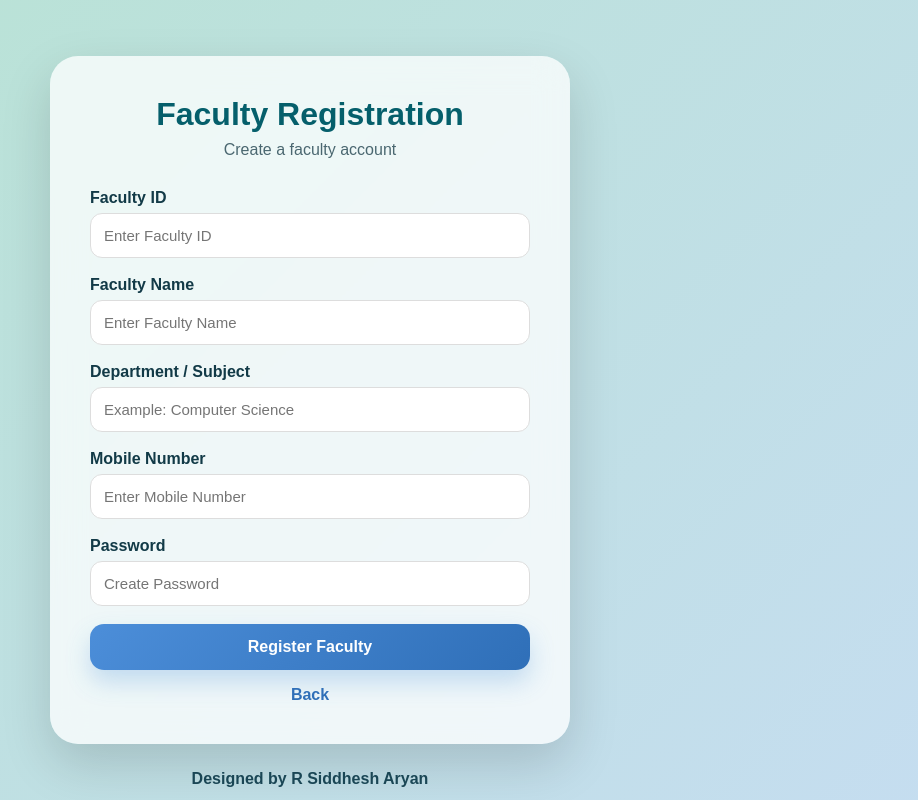
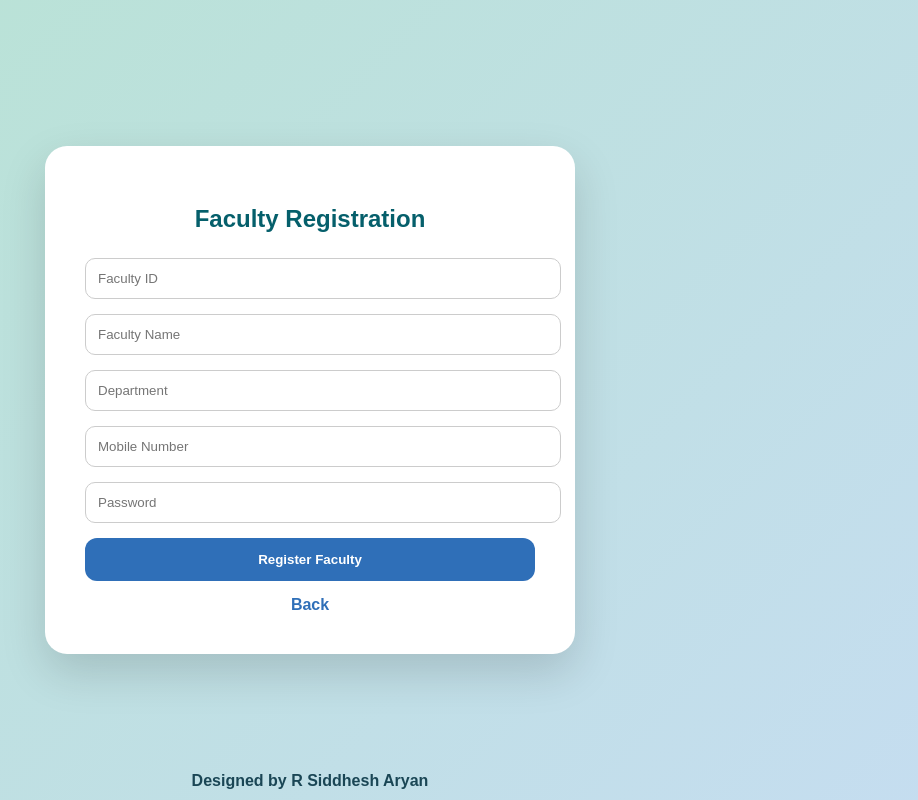
Before and after one commit to SiddheshAryan/safety-track, a website: page public/register-faculty.html in a window 1280 px wide. Shown: the whole page, without its empty margins (330-1248 px from the left). Drawn offline with Linux system fonts and the light colour scheme.

Commit message:
Update register-faculty.html

```diff
--- a/public/register-faculty.html
+++ b/public/register-faculty.html
@@ -2,104 +2,73 @@
 <html lang="en">
 <head>
 <meta charset="UTF-8">
+<title>Faculty Registration</title>
 <meta name="viewport" content="width=device-width, initial-scale=1.0">
-<title>Faculty Registration</title>
 
 <style>
-
-*{
-box-sizing:border-box;
-}
 
 body{
 margin:0;
 font-family:Arial, Helvetica, sans-serif;
-min-height:100vh;
+background:linear-gradient(135deg,#b8e3d3,#c5ddf0);
 display:flex;
 justify-content:center;
 align-items:center;
-background:linear-gradient(135deg,#b8e3d3,#c5ddf0);
-padding:20px;
+min-height:100vh;
 }
 
-.container{
-width:100%;
-max-width:520px;
-background:rgba(255,255,255,0.75);
-backdrop-filter:blur(16px);
-border-radius:28px;
+.card{
+background:white;
 padding:40px;
-box-shadow:0 20px 50px rgba(0,0,0,0.15);
+border-radius:22px;
+box-shadow:0 18px 45px rgba(0,0,0,0.15);
+width:450px;
 }
 
-.title{
+h2{
 text-align:center;
-font-size:32px;
-font-weight:800;
 color:#055f6b;
-margin-bottom:8px;
-}
-
-.subtitle{
-text-align:center;
-color:#4a6770;
-margin-bottom:30px;
-}
-
-label{
-font-weight:700;
-display:block;
-margin-bottom:6px;
-color:#123a47;
+margin-bottom:25px;
 }
 
 input{
 width:100%;
-padding:13px;
-margin-bottom:18px;
-border-radius:12px;
-border:1px solid #ddd;
-font-size:15px;
-outline:none;
-}
-
-input:focus{
-border-color:#4c8ed9;
-box-shadow:0 0 0 4px rgba(76,142,217,0.15);
+padding:12px;
+margin-bottom:15px;
+border-radius:10px;
+border:1px solid #ccc;
 }
 
 button{
 width:100%;
 padding:14px;
 border:none;
-border-radius:14px;
-font-weight:700;
-background:linear-gradient(135deg,#4c8ed9,#2f6fb8);
+border-radius:12px;
+background:#2f6fb8;
 color:white;
+font-weight:bold;
 cursor:pointer;
-font-size:16px;
-box-shadow:0 12px 24px rgba(76,142,217,0.28);
 }
 
 button:hover{
-transform:translateY(-2px);
+background:#1e4e86;
 }
 
 .back{
 display:block;
 text-align:center;
-margin-top:16px;
+margin-top:15px;
+color:#2f6fb8;
 text-decoration:none;
-color:#2f6fb8;
-font-weight:700;
+font-weight:bold;
 }
 
 .footer{
 position:fixed;
-bottom:12px;
+bottom:10px;
 width:100%;
 text-align:center;
-font-weight:700;
+font-weight:bold;
 color:#1a4655;
 }
 
@@ -108,68 +77,31 @@ color:#1a4655;
 
 <body>
 
-<div class="container">
+<div class="card">
 
-<div class="title">Faculty Registration</div>
-<div class="subtitle">Create a faculty account</div>
+<h2>Faculty Registration</h2>
 
 <form action="/register-faculty" method="POST">
 
-<label>Faculty ID</label>
-<input
-type="text"
-name="faculty_id"
-placeholder="Enter Faculty ID"
-required
->
+<input name="faculty_id" placeholder="Faculty ID" required>
 
-<label>Faculty Name</label>
-<input
-type="text"
-name="name"
-placeholder="Enter Faculty Name"
-required
->
+<input name="name" placeholder="Faculty Name" required>
 
-<label>Department / Subject</label>
-<input
-type="text"
-name="department"
-placeholder="Example: Computer Science"
-required
->
+<input name="department" placeholder="Department">
 
-<label>Mobile Number</label>
-<input
-type="text"
-name="mobile"
-placeholder="Enter Mobile Number"
-required
->
+<input name="mobile" placeholder="Mobile Number">
 
-<label>Password</label>
-<input
-type="password"
-name="password"
-placeholder="Create Password"
-required
->
+<input type="password" name="password" placeholder="Password" required>
 
-<button type="submit">
-Register Faculty
-</button>
+<button type="submit">Register Faculty</button>
 
 </form>
 
-<a class="back" href="/select-role.html?mode=register">
-Back
-</a>
+<a class="back" href="/select-role.html?mode=register">Back</a>
 
 </div>
 
-<div class="footer">
-Designed by R Siddhesh Aryan
-</div>
+<div class="footer">Designed by R Siddhesh Aryan</div>
 
 </body>
 </html>
```
